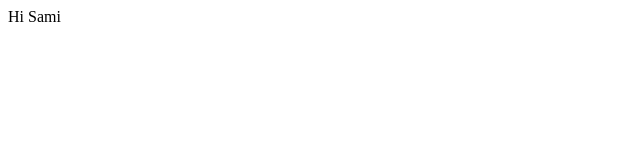
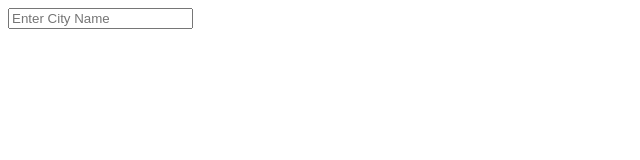
Before and after one commit to SamArsanios/weather-app, a website built with webpack: page dist/index.html in a window 1280 px wide. Shown: the whole page, without its empty margins (0-640 px from the left). Built offline with nearby package versions, Linux system fonts and the light colour scheme.

Commit message:
Add index html file

```diff
--- a/dist/index.html
+++ b/dist/index.html
@@ -5,12 +5,23 @@
     <meta charset="UTF-8">
     <meta http-equiv="X-UA-Compatible" content="IE=edge">
     <meta name="viewport" content="width=device-width, initial-scale=1.0">
-    <title>Document</title>
+    <title>My Weather App</title>
 </head>
 
 <body>
-    Hi Sami
-    <script src="index.js"></script>
+    <div class="container">
+        <div class="weather-info-container">
+            <form class="city-search-bar">
+                <input type="text" placeholder="Enter City Name" class="city-search-input" />
+            </form>
+            <div class="city-search-result">
+
+            </div>
+        </div>
+
+        <div class="circle-small"></div>
+    </div>
+    <script src="./main.js"></script>
 </body>
 
 </html>
```
